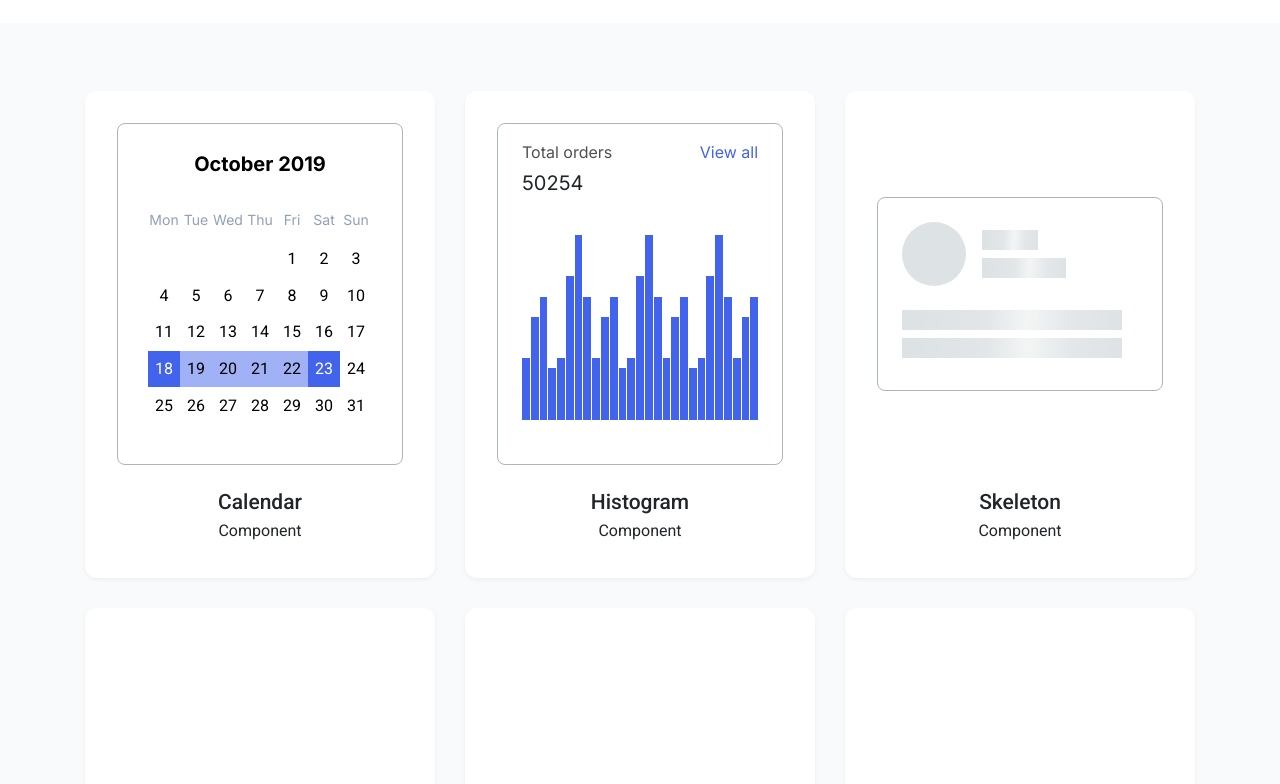
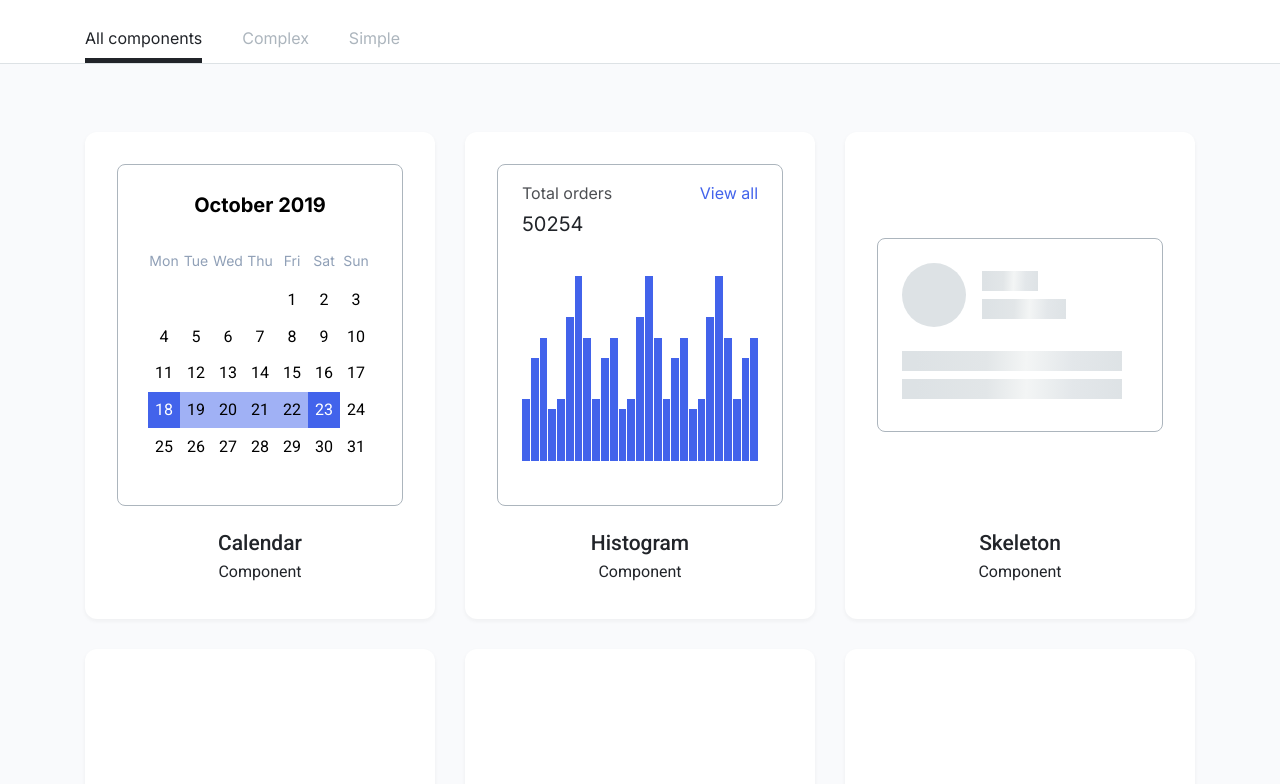
Before and after one commit to js-tasks-ru/htmlcss-20210409_zhenya-guziy, a website: page index.html in a window 1280 px wide. Shown: the part 177-961 px from the top of the page. Drawn offline with Linux system fonts and the light colour scheme.

Commit message:
add tabulation

```diff
--- a/components/content/content.css
+++ b/components/content/content.css
@@ -1,6 +1,5 @@
 .content {
     background: #F9FAFC;
-    padding: 68px 0 92px;
 }
 
 .content__container {
@@ -8,4 +7,5 @@
     grid-gap: 30px;
     grid-template-rows: repeat(3, 1fr);
     grid-template-columns: repeat(auto-fit, minmax(350px, auto));
+    padding-top: 68px;
 }
--- a/components/header/header.css
+++ b/components/header/header.css
@@ -1,5 +1,5 @@
 .header {
-    padding: 24px 0 77px;
+    padding: 24px 0 0;
 }
 
 .header__container {
@@ -21,6 +21,13 @@
     font-size: 50px;
     line-height: 64px;
     color: var(--text-primary);
+    margin-top: 40px;
+    margin-bottom: 40px;
+}
+
+.header__deliniter {
+    height: 1px;
+    background: var(--gray-2);
 }
 
 @media screen and (max-width: 768px) {
--- /dev/null
+++ b/components/tabs/tabs.css
@@ -0,0 +1,71 @@
+.tabs {
+}
+
+.tabs__input {
+    width: 1px;
+    height: 1px;
+    opacity: 0;
+    position: absolute;
+    pointer-events: none;
+    outline: none;
+}
+
+.tabs__scroller {
+    display: flex;
+    padding-bottom: 13px;
+    background: var(--white);
+}
+
+.tabs__nav {
+    font-family: Inter, sans-serif;
+    font-style: normal;
+    font-weight: normal;
+    font-size: 16px;
+    line-height: 24px;
+    color: var(--gray-3);
+    position: relative;
+}
+
+.tabs__nav:hover {
+    cursor: pointer;
+    color: var(--black);
+}
+
+#all-tab:checked ~ .tabs__scroller label[for="all-tab"],
+#complex-tab:checked ~ .tabs__scroller label[for="complex-tab"],
+#simple-tab:checked ~ .tabs__scroller label[for="simple-tab"] {
+    color: var(--black);
+}
+
+#all-tab:checked ~ .tabs__scroller label[for="all-tab"]:after,
+#complex-tab:checked ~ .tabs__scroller label[for="complex-tab"]:after,
+#simple-tab:checked ~ .tabs__scroller label[for="simple-tab"]:after,
+.tabs__nav:hover:after {
+    content: "";
+    display: block;
+    position: absolute;
+    width: 100%;
+    height: 5px;
+    margin-top: 8px;
+    background: var(--black);
+}
+
+.tabs__nav + .tabs__nav {
+    margin-left: 40px;
+}
+
+#all-tab:checked ~ .content #complex-components,
+#all-tab:checked ~ .content #simple-components {
+    display: none;
+}
+
+
+#complex-tab:checked ~ .content #all-components,
+#complex-tab:checked ~ .content #simple-components {
+    display: none;
+}
+
+#simple-tab:checked ~ .content #all-components,
+#simple-tab:checked ~ .content #complex-components {
+    display: none;
+}
--- a/index.html
+++ b/index.html
@@ -5,6 +5,7 @@
         <meta name="viewport" content="width=device-width, initial-scale=1.0">
         <meta charset="utf-8">
         <link rel="stylesheet" href="./assets/css/main.css">
+        <link rel="stylesheet" href="./components/tabs/tabs.css">
         <link rel="stylesheet" href="./components/header/header.css">
         <link rel="stylesheet" href="./components/nav/nav.css">
         <link rel="stylesheet" href="./components/content/content.css">
@@ -34,8 +35,19 @@
                 <h1 class="header__title">Reusable component library</h1>
             </div>
         </header>
-        <main class="content">
-            <div class="page__box content__container">
+        <main>
+            <div class="tabs">
+                <input type="radio" id="all-tab" class="tabs__input" name="tabs" checked>
+                <input type="radio" id="complex-tab" class="tabs__input" name="tabs">
+                <input type="radio" id="simple-tab" class="tabs__input" name="tabs">
+                <div class="tabs__scroller page__box">
+                    <label for="all-tab" class="tabs__nav">All components</label>
+                    <label for="complex-tab" class="tabs__nav">Complex</label>
+                    <label for="simple-tab" class="tabs__nav">Simple</label>
+                </div>
+                <div class="header__deliniter"></div>
+                <div class="content">
+                    <div class="content__container page__box" id="all-components">
                         <div class="card">
                             <div class="card__header">
                                 <div class="calendar">
@@ -184,6 +196,15 @@
                         <div class="card"></div>
                         <div class="card"></div>
                     </div>
+                    <div class="page__box content__container" id="complex-components">
+                        <div class="card"></div>
+                        <div class="card"></div>
+                    </div>
+                    <div class="page__box content__container" id="simple-components">
+                        <div class="card">Test</div>
+                    </div>
+                </div>
+            </div>
         </main>
         <footer class="footer">
             <h2 class="footer__title">About</h5>
```
Lines whose indentation alone changed are shown as unchanged.
